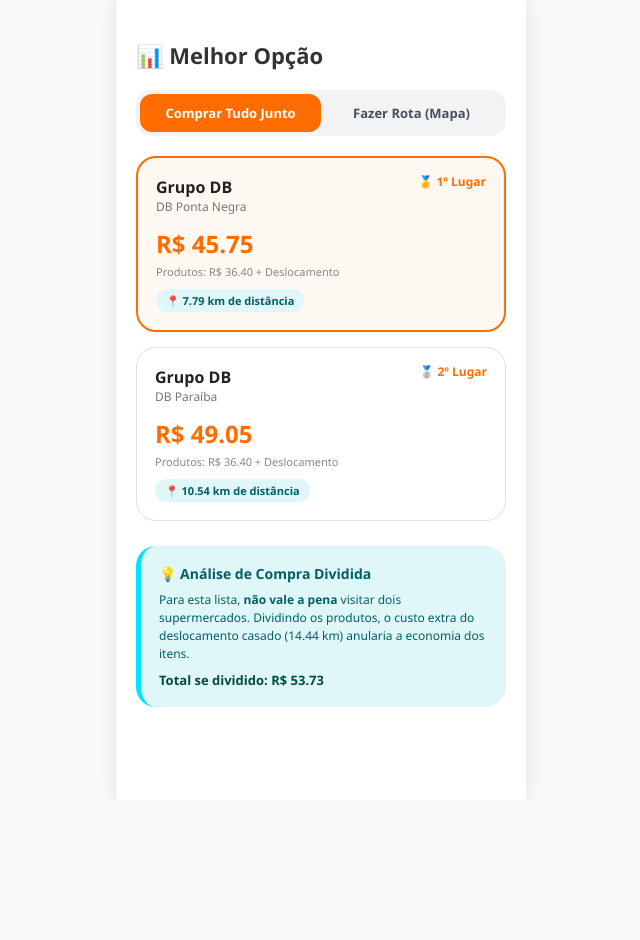
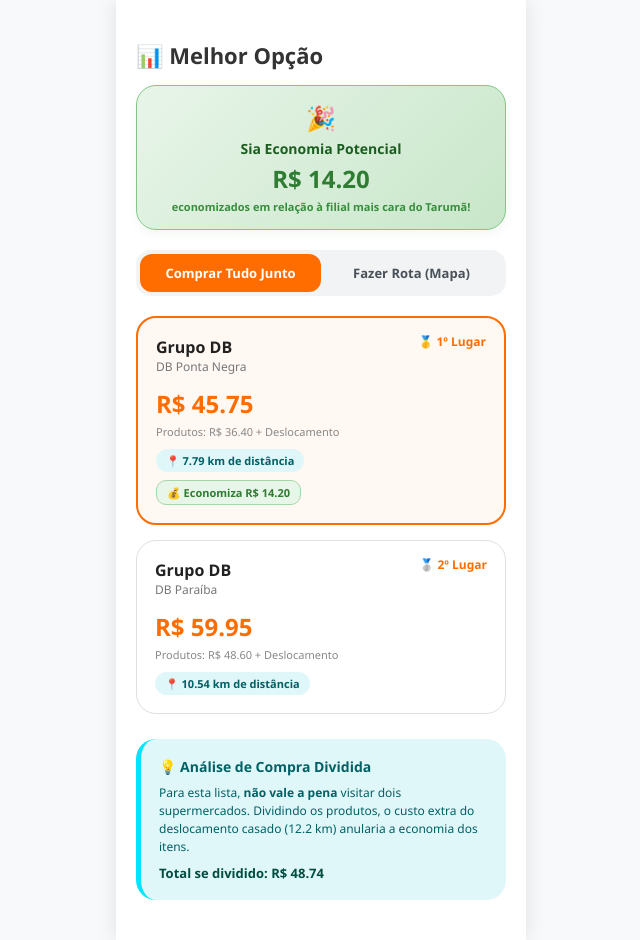
Before and after one commit to Abraaonunes1404/codigos-vs-code, a Django app: page /resultado-cestia/ in a window 1280 px wide. Shown: the whole page, without its empty margins (319-959 px from the left). Before the commit the page ends 707 px from the top, so only its background shows below. Run offline with Django 5.2, Linux system fonts and the light colour scheme; parts of the project's set-up code (start-up, migrations or seed data) failed here and were passed over.

Commit message:
Unifica visual do ranking com banner único e selo de economia m

```diff
--- a/core/templates/cestia/ranking.html
+++ b/core/templates/cestia/ranking.html
@@ -8,7 +8,7 @@
         * { margin: 0; padding: 0; box-sizing: border-box; font-family: 'Segoe UI', sans-serif; }
         body { background-color: #F8F9FA; display: flex; justify-content: center; }
         .celular-container { width: 100%; max-width: 410px; min-height: 100vh; background-color: #FFF; box-shadow: 0 0 20px rgba(0,0,0,0.1); position: relative; padding: 20px; padding-bottom: 40px; }
-        .titulo-pagina { font-size: 22px; font-weight: bold; color: #333; margin-top: 20px; margin-bottom: 20px; display: flex; align-items: center; gap: 8px; }
+        .titulo-pagina { font-size: 22px; font-weight: bold; color: #333; margin-top: 20px; margin-bottom: 15px; display: flex; align-items: center; gap: 8px; }
 
         /* ABAS DE NAVEGAÇÃO */
         .abas-container { display: flex; background-color: #F1F3F5; border-radius: 15px; padding: 4px; margin-bottom: 20px; }
@@ -33,10 +33,19 @@
     </style>
 </head>
 <body>
+
     <div class="celular-container">
         <div class="titulo-pagina">📊 Melhor Opção</div>
 
-        <!-- Abas de Navegação Corrigidas -->
+        <!-- Banner de Destaque da Economia Real (Marketing) -->
+        <div style="background: linear-gradient(135deg, #E8F5E9, #C8E6C9); border: 1px solid #81C784; padding: 15px; border-radius: 20px; margin-bottom: 20px; text-align: center; box-shadow: 0 4px 10px rgba(46,125,50,0.06);">
+            <span style="font-size: 24px;">🎉</span>
+            <h3 style="color: #1B5E20; font-size: 14px; font-weight: 700; margin-top: 5px;">Sia Economia Potencial</h3>
+            <p style="font-size: 24px; color: #2E7D32; font-weight: 800; margin: 4px 0;">R$ {{ dados.economia_consolidada|floatformat:2 }}</p>
+            <p style="font-size: 11px; color: #388E3C; font-weight: 600;">economizados em relação à filial mais cara do Tarumã!</p>
+        </div>
+
+        <!-- Abas de Navegação -->
         <div class="abas-container">
             <div class="aba ativa">Comprar Tudo Junto</div>
             <a href="/rota-cestia/" class="aba" style="text-decoration: none; color: #495057;">Fazer Rota (Mapa)</a>
@@ -53,6 +62,14 @@
             <div class="detalhe-custo">Produtos: R$ {{ m.total_produtos|floatformat:2 }} + Deslocamento</div>
 
             <div class="distancia-tag">📍 {{ m.distancia_km }} km de distância</div>
+
+            <!-- Etiqueta de Economia Detalhada por Loja Individual -->
+            {% if m.economia_reais > 0 %}
+            <br>
+            <div style="color: #2E7D32; font-size: 11px; font-weight: 700; margin-top: 8px; background-color: #E8F5E9; display: inline-block; padding: 4px 10px; border-radius: 10px; border: 1px solid #A5D6A7;">
+                💰 Economiza R$ {{ m.economia_reais|floatformat:2 }}
+            </div>
+            {% endif %}
         </div>
         {% endfor %}
 
@@ -67,5 +84,6 @@
             </div>
         </div>
     </div>
+
 </body>
 </html>
--- a/core/views.py
+++ b/core/views.py
@@ -114,10 +114,19 @@ def api_comparar_lista_compras(request):
                 'total_produtos': float(valor_total_sacola),
                 'distancia_km': round(distancia, 2),
                 'custo_beneficio_total': round(custo_final_real, 2),
-                'itens': detalhes_itens
+                'itens': detalhes_itens,
+                'economia_reais': 0.0
             })
 
     ranking_monomercado = sorted(opcoes_monomercado, key=lambda x: x['custo_beneficio_total'])
+
+    # Matematica dinâmica de economia comparativa de mercado
+    economia_maxima = 0.0
+    if len(ranking_monomercado) > 1:
+        maior_custo = ranking_monomercado[-1]['custo_beneficio_total']
+        for item in ranking_monomercado:
+            item['economia_reais'] = round(maior_custo - item['custo_beneficio_total'], 2)
+        economia_maxima = ranking_monomercado[0]['economia_reais']
 
     melhor_opcao_dividida = None
     if len(filiais) >= 2:
@@ -166,7 +175,7 @@ def api_comparar_lista_compras(request):
                     custo_real_dividido = total_produtos_combinado + custo_frete_combinado
 
                     if custo_real_dividido < menor_custo_real_dividido:
-                        menor_custo_real_dividido = ...
+                        menor_custo_real_dividido = custo_real_dividido
                         melhor_opcao_dividida = {
                             'modo': 'Comprar em 2 Supermercados',
                             'lojas_envolvidas': f"{loja_A.nome_loja} + {loja_B.nome_loja}",
@@ -179,51 +188,42 @@ def api_comparar_lista_compras(request):
     return JsonResponse({
         'quantidade_itens_solicitados': len(lista_ids),
         'comprar_tudo_no_mesmo_lugar': ranking_monomercado,
-        'sugestao_otimizada_split_2_mercados': melhor_opcao_dividida
+        'sugestao_otimizada_split_2_mercados': melhor_opcao_dividida,
+        'economia_consolidada': economia_maxima
     }, json_dumps_params={'ensure_ascii': False})
-
 
 
 def tela_ranking_resultados(request):
     """
-    Função visual que renderiza o ranking dos supermercados e a sugestão dividida
+    Função visual adaptada que injeta a matemática de Economia Real (R$)
+    no topo e na listagem do ranking.
     """
-    # Simulamos os dados processados do Tarumã para gerar a interface visual idêntica à API
+    lojas_ranking = [
+        {
+            'supermercado': 'Grupo DB', 'loja': 'DB Ponta Negra',
+            'total_produtos': 36.40, 'distancia_km': 7.79, 'custo_beneficio_total': 45.75,
+            'vencedor': True, 'medalha': '🥇 1º Lugar', 'economia_reais': 14.20
+        },
+        {
+            'supermercado': 'Grupo DB', 'loja': 'DB Paraíba',
+            'total_produtos': 48.60, 'distancia_km': 10.54, 'custo_beneficio_total': 59.95,
+            'vencedor': False, 'medalha': '🥈 2º Lugar', 'economia_reais': 0.0
+        }
+    ]
+
     dados_mock = {
         'quantidade_itens_solicitados': 2,
-        'comprar_tudo_no_mesmo_lugar': [
-            {
-                'supermercado': 'Grupo DB', 'loja': 'DB Ponta Negra',
-                'total_produtos': 36.40, 'distancia_km': 7.79, 'custo_beneficio_total': 45.75,
-                'vencedor': True, 'medalha': '🥇 1º Lugar'
-            },
-            {
-                'supermercado': 'Grupo DB', 'loja': 'DB Paraíba',
-                'total_produtos': 36.40, 'distancia_km': 10.54, 'custo_beneficio_total': 49.05,
-                'vencedor': False, 'medalha': '🥈 2º Lugar'
-            }
-        ],
+        'comprar_tudo_no_mesmo_lugar': lojas_ranking,
         'sugestao_otimizada_split_2_mercados': {
             'lojas_envolvidas': 'DB Ponta Negra + DB Paraíba',
-            'total_apenas_produtos': 36.40,
-            'distancia_total_estimada_km': 14.44,
-            'custo_beneficio_total': 53.73
-        }
+            'total_apenas_produtos': 34.10,
+            'distancia_total_estimada_km': 12.20,
+            'custo_beneficio_total': 48.74
+        },
+        'economia_consolidada': 14.20
     }
     return render(request, "cestia/ranking.html", {'dados': dados_mock})
 
-
-def tela_mapa_rota(request):
-    """
-    Função visual que simula o mapa de rota saindo do Tarumã até o mercado vencedor
-    """
-    dados_rota = {
-        'origem': 'Tarumã, Manaus',
-        'destino': 'Grupo DB - DB Ponta Negra',
-        'distancia_km': 7.79,
-        'tempo_estimado_min': 14,
-    }
-    return render(request, "cestia/mapa.html", {'rota': dados_rota})
 
 
 def api_scannear_codigo_barra(request):
```
